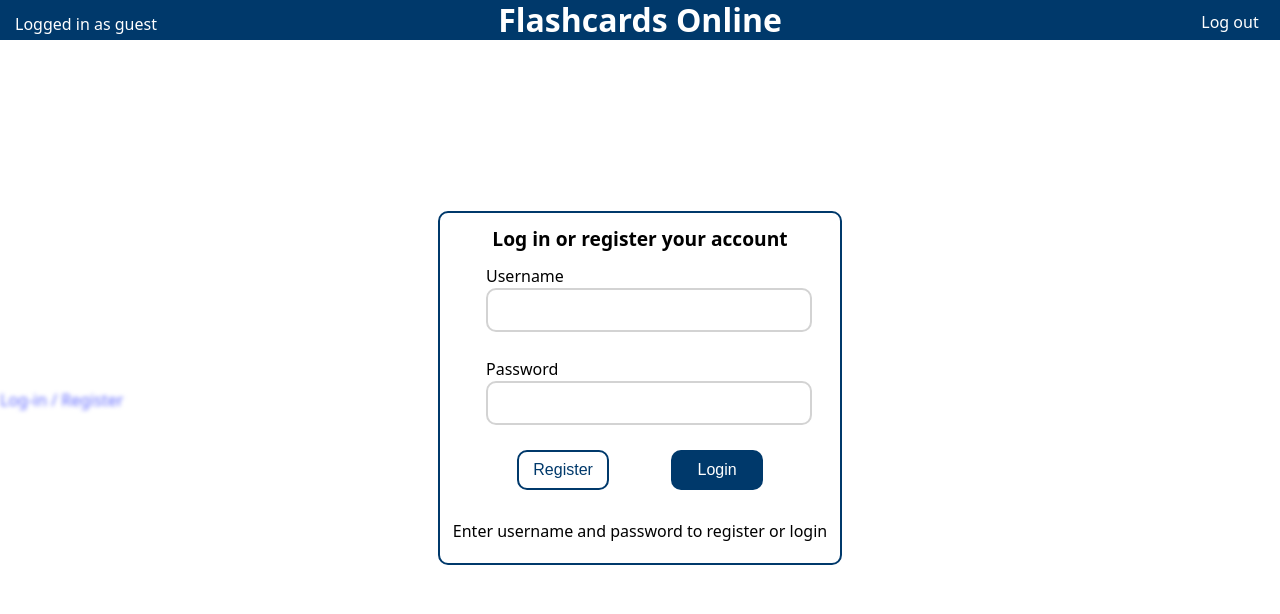
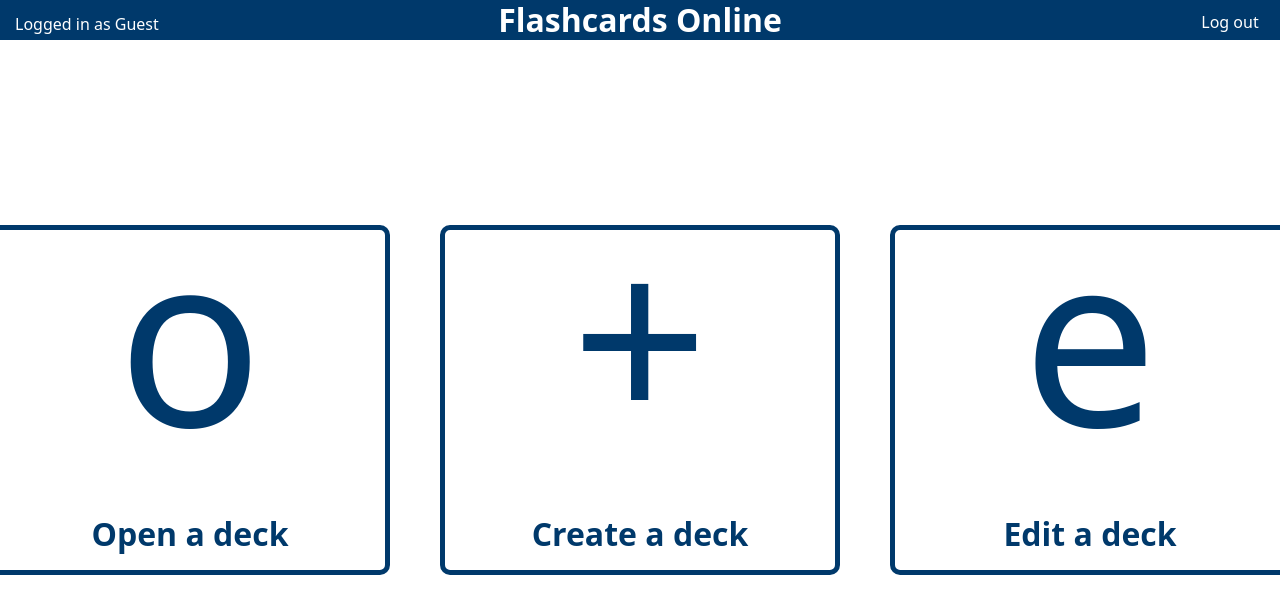
Before and after one commit to CHRISO1503/flashcards_online, a React (Vite) app in the folder frontend/: page / in a window 1280 px wide. Shown: the top 614 px of the page. Built offline with nearby package versions, Linux system fonts and the light colour scheme.

Commit message:
Created deck menu UI

```diff
--- /dev/null
+++ b/frontend/src/components/cardsMenu.tsx
@@ -0,0 +1,33 @@
+export default function ({ disableContent }: { disableContent: boolean }) {
+    return (
+        <div className="card-menu">
+            <button
+                className={"card-menu".concat(
+                    disableContent ? " no-hover" : ""
+                )}
+                disabled={disableContent}
+            >
+                <p className="card-menu-icon">o</p>
+                <h1 className="card-menu">Open a deck</h1>
+            </button>
+            <button
+                className={"card-menu".concat(
+                    disableContent ? " no-hover" : ""
+                )}
+                disabled={disableContent}
+            >
+                <p className="card-menu-icon">+</p>
+                <h1 className="card-menu">Create a deck</h1>
+            </button>
+            <button
+                className={"card-menu".concat(
+                    disableContent ? " no-hover" : ""
+                )}
+                disabled={disableContent}
+            >
+                <p className="card-menu-icon">e</p>
+                <h1 className="card-menu">Edit a deck</h1>
+            </button>
+        </div>
+    );
+}
--- a/frontend/src/components/loginPopup.tsx
+++ b/frontend/src/components/loginPopup.tsx
@@ -1,6 +1,5 @@
-import { useState, FormEvent, useContext, SetStateAction } from "react";
+import { useState, FormEvent } from "react";
 import "../index.css";
-// import { loggingInContext } from "../routes/home";
 
 export default function LoginPopup({
     setLoginState,
@@ -9,7 +8,6 @@ export default function LoginPopup({
     setLoginState: (value: boolean) => void;
     setCurrentUser: (value: string) => void;
 }) {
-    // const setLoginState = useContext(loggingInContext);
     const [username, setUsername] = useState("");
     const [password, setPassword] = useState("");
     const userErrorMessages = [
@@ -90,7 +88,7 @@ export default function LoginPopup({
     }
 
     return (
-        <div className="register">
+        <div className="popup">
             <h1 className="register">Log in or register your account</h1>
             <form
                 onSubmit={(e) => handleRegister(e, true)}
--- a/frontend/src/index.css
+++ b/frontend/src/index.css
@@ -4,8 +4,8 @@
     line-height: 24px;
     font-weight: 500;
 
-    --theme-blue: rgb(0, 57, 107);
-    --theme-blue-highlight: rgb(0, 21, 49);
+    --theme-color: rgb(0, 57, 107);
+    --theme-color-highlight: rgb(0, 48, 90);
 
     color-scheme: light dark;
     color: rgba(255, 255, 255, 0.87);
@@ -52,7 +52,7 @@ button {
 }
 button:focus,
 button:focus-visible {
-    outline: 4px auto -webkit-focus-ring-color;
+    outline: none;
 }
 
 @media (prefers-color-scheme: light) {
@@ -83,9 +83,9 @@ p.register {
     justify-content: center;
 }
 
-div.register {
+div.popup {
     color: black;
-    border: 2px solid var(--theme-blue);
+    border: 5px solid var(--theme-color);
     background-color: white;
     display: flex;
     justify-content: center;
@@ -144,23 +144,23 @@ input[type="submit"].register {
 }
 
 input[type="submit"]:hover.register.login {
-    background-color: var(--theme-blue-highlight);
+    background-color: var(--theme-color-highlight);
 }
 
 input[type="submit"]:hover.register.sign-up {
-    background-color: var(--theme-blue-highlight);
+    background-color: var(--theme-color-highlight);
     color: white;
     border: none;
 }
 
 input[type="submit"].register.login {
-    background-color: var(--theme-blue);
+    background-color: var(--theme-color);
 }
 
 input[type="submit"].register.sign-up {
     background-color: white;
-    color: var(--theme-blue);
-    border: 2px solid var(--theme-blue);
+    color: var(--theme-color);
+    border: 2px solid var(--theme-color);
 }
 
 .login-popup {
@@ -174,7 +174,7 @@ input[type="submit"].register.sign-up {
 }
 
 div.top-bar {
-    background-color: var(--theme-blue);
+    background-color: var(--theme-color);
     color: black;
     display: flex;
     width: 100%;
@@ -194,7 +194,7 @@ h1.top-bar {
 }
 
 button.top-bar {
-    background-color: var(--theme-blue);
+    background-color: var(--theme-color);
     display: flex;
     height: 100%;
     margin-right: 0;
@@ -226,9 +226,60 @@ button:focus.top-bar {
 }
 
 button:hover.top-bar {
-    background-color: var(--theme-blue-highlight);
+    background-color: var(--theme-color-highlight);
 }
 
 div.blur-content {
     filter: blur(2px);
 }
+
+button.card-menu,
+button.card-menu.no-hover {
+    color: var(--theme-color);
+    border: 5px solid var(--theme-color);
+    background-color: white;
+    display: flex;
+    justify-content: center;
+    width: 400px;
+    height: 350px;
+    border-radius: 10px;
+    flex-direction: column;
+    margin-right: 25px;
+    margin-left: 25px;
+}
+
+button:hover.card-menu {
+    background-color: var(--theme-color);
+    color: white;
+}
+
+button.no-hover {
+    pointer-events: none;
+}
+
+h1.card-menu {
+    font-size: 2em;
+    display: flex;
+    margin: auto;
+}
+
+div.card-menu {
+    display: flex;
+}
+
+p.card-menu-icon {
+    font-size: 15em;
+    display: flex;
+    margin: auto;
+    margin-top: -70px;
+}
+
+.cards-menu-container {
+    position: fixed;
+    display: flex;
+    justify-content: center;
+    align-items: center;
+    width: 100vw;
+    height: 0vh;
+    flex-direction: column;
+}
--- a/frontend/src/routes/home.tsx
+++ b/frontend/src/routes/home.tsx
@@ -1,13 +1,21 @@
-import { useState, createContext, useEffect } from "react";
+import { useState } from "react";
+import { useEffect } from "react";
 import { Link } from "react-router-dom";
 import LoginPopup from "../components/loginPopup";
 import TopBar from "../components/topBar";
+import CardsMenu from "../components/cardsMenu";
 
 export default function App() {
-    const [loggingIn, setLoggingIn] = useState(true);
-    const [currentUser, setCurrentUser] = useState("guest");
+    //TEMPORARILY SET DEFAULT STATE TO FALSE
+    const [loggingIn, setLoggingIn] = useState(false);
+    const [blurContent, setBlurContent] = useState(false);
+    const [currentUser, setCurrentUser] = useState("Guest");
 
-    function ShowLogin() {
+    useEffect(() => {
+        setBlurContent(loggingIn);
+    }, [loggingIn]);
+
+    function ShowLoginPopup() {
         if (loggingIn) {
             return (
                 <div className="login-popup">
@@ -27,15 +35,12 @@ export default function App() {
                 currentUser={currentUser}
                 setCurrentUser={setCurrentUser}
             />
-            {ShowLogin()}
-            <div className={loggingIn ? "blur-content" : ""}>
-                <Link
-                    to="/login"
-                    onClick={() => localStorage.setItem("jwt", "")}
-                >
-                    Log-in / Register
-                </Link>
+            <div className={blurContent ? "blur-content" : ""}>
+                <div className="cards-menu-container">
+                    <CardsMenu disableContent={blurContent}/>
+                </div>
             </div>
+            {ShowLoginPopup()}
         </>
     );
 }
--- a/frontend/src/routes/login.tsx
+++ /dev/null
@@ -1,9 +0,0 @@
-import Register from "../components/loginPopup";
-
-export default function () {
-    return (
-        <div className="login-popup">
-            <Register />
-        </div>
-    );
-}
```
Also changed, not shown: frontend/src/main.tsx (+2 -6 lines).
